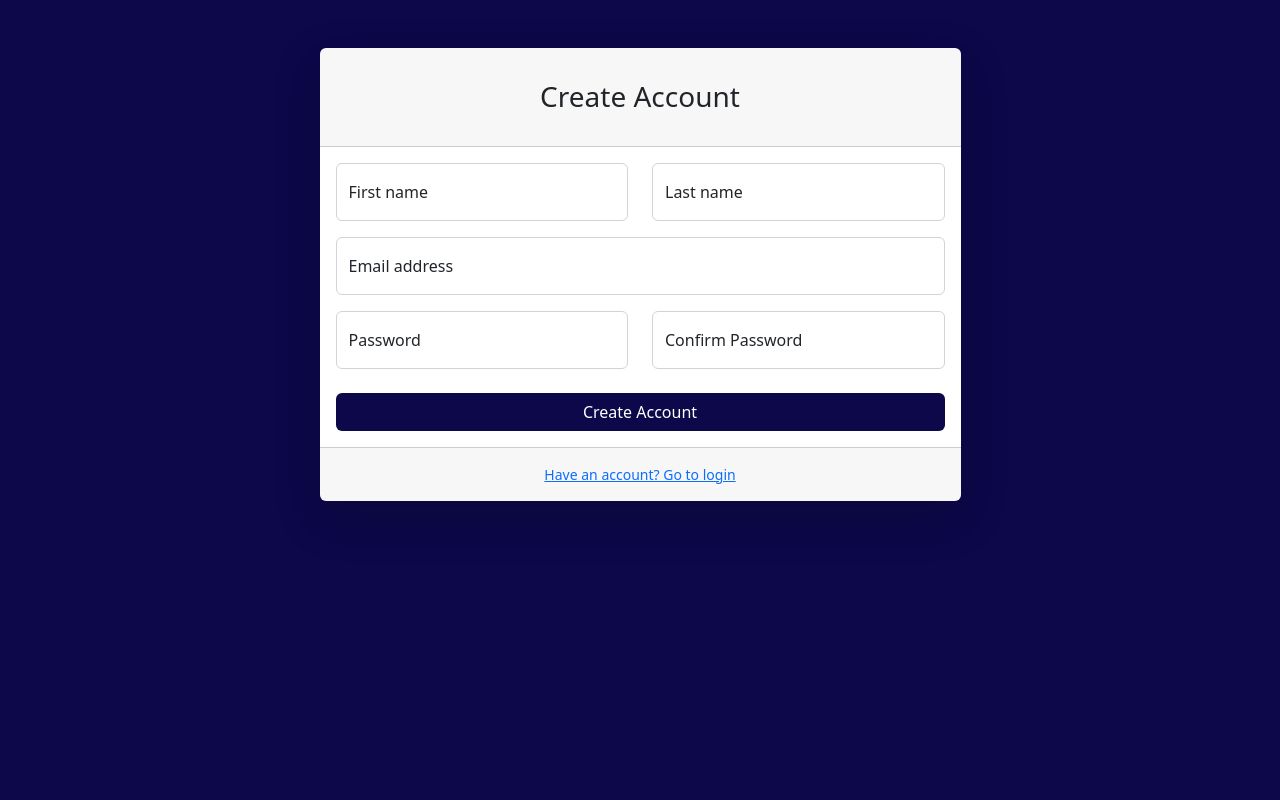
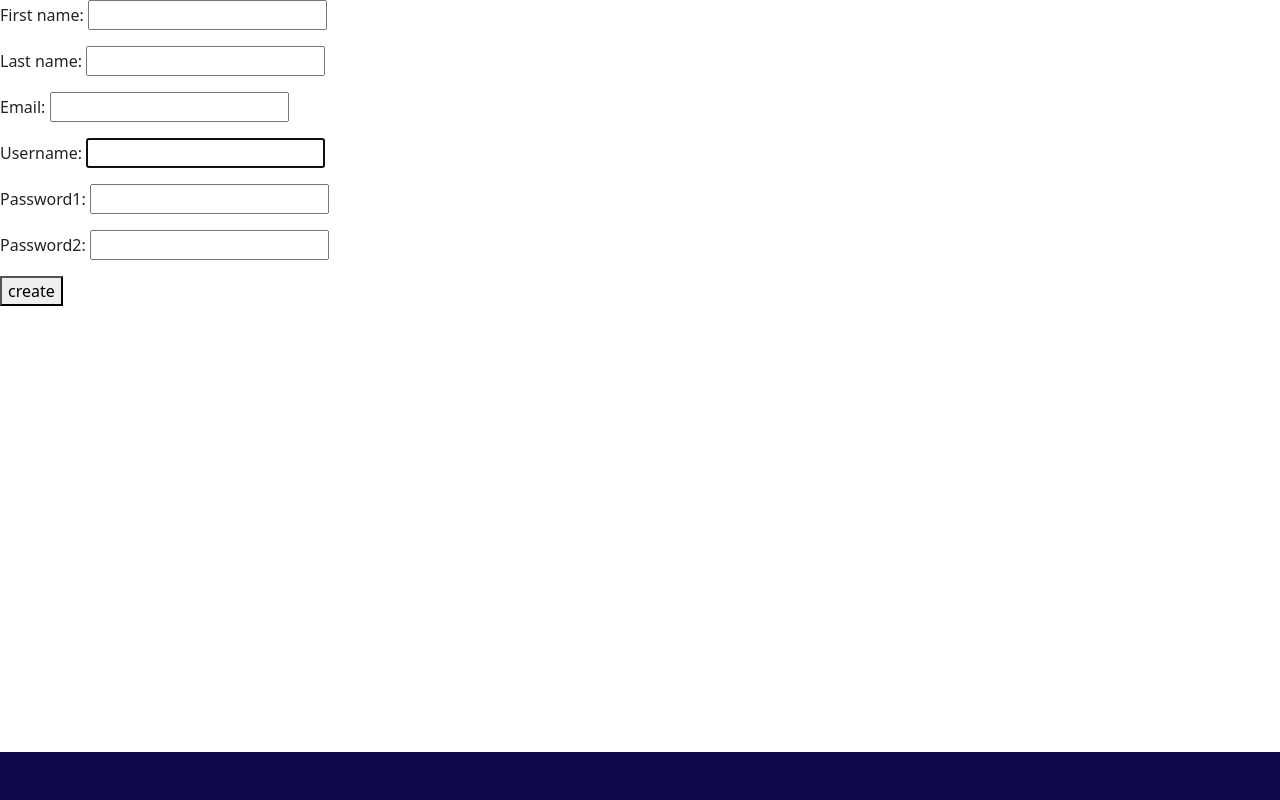
Before and after one commit to talemwa-eria-jackson-0/Online-Auction-System, a Django app: page /register/ in a window 1280 px wide. Run offline with Django 4.2, Linux system fonts and the light colour scheme; some libraries are stand-ins or nearby versions.

Commit message:
modified it abit

```diff
--- /dev/null
+++ b/core/forms.py
@@ -0,0 +1,46 @@
+from django import forms
+from django.contrib.auth.models import User
+from django.contrib.auth.forms import UserCreationForm
+
+class RegistrationForm(UserCreationForm):
+    # def __init__(self, *args, **kwargs):
+    #     super().__init__(*args, **kwargs)
+    #     self.fields["first_name"].widget.attrs.update({
+    #         "class": "form-control",
+    #         "placeholder": "Enter your first name",
+    #     })
+
+    #     self.fields["last_name"].widget.attrs.update({
+    #         "class": "form-control",
+    #         "placeholder": "Enter your last name",
+    #     })
+
+    #     self.fields["email"].widget.attrs.update({
+    #         "class": "form-control",
+    #         "placeholder": "Enter your Email",
+    #     })
+
+    #     self.fields["username"].widget.attrs.update({
+    #         "class": "form-control",
+    #         "placeholder": "Enter your username",
+    #     })
+
+    #     self.fields["password1"].widget.attrs.update({
+    #         "class": "form-control",
+    #         "placeholder": "Enter your password",
+    #     })
+
+        # self.fields["password2"].widget.attrs.update({
+        #     "class": "form-control",
+        #     "placeholder": "Confirm your password",
+        # })
+
+    first_name = forms.CharField(max_length=64)
+    last_name = forms.CharField(max_length=64)
+    email = forms.EmailField()
+    username = forms.CharField(max_length=64)
+    password1 = forms.CharField(widget=forms.PasswordInput)
+    password2 = forms.CharField(widget=forms.PasswordInput)
+    class Meta:
+        model = User
+        fields = ["first_name", "last_name", "email", "username", "password1", "password2"]
--- a/core/views.py
+++ b/core/views.py
@@ -1,4 +1,7 @@
-from django.shortcuts import render
+from django.shortcuts import render, redirect
+from django.contrib.auth.forms import UserCreationForm
+from . import forms
+from django.contrib import messages
 
 # Create your views here.
 
@@ -35,7 +38,23 @@ def my_profile(request):
 
 
 def register(request):
-    return render(request, "core/register.html")
+    if request.method == "POST":
+        form = forms.RegistrationForm(request.POST)
+        if form.is_valid():
+            form.save()
+            messages.success(request, "You have successfully created your account")
+            # proces data and create user
+            # redirect to the login page
+            return redirect("login")
+        else:
+            # form = forms.CustomRegistrationForm()
+            messages.error(request, "Error")
+    else:
+        form = forms.RegistrationForm()
+
+    return render(request, "core/register.html", {
+        "form": form,
+    })
 
 
 def login(request):
--- a/templates/core/register.html
+++ b/templates/core/register.html
@@ -2,6 +2,7 @@
 
 <!DOCTYPE html>
 <html lang="en">
+
 <head>
     <meta charset="utf-8" />
     <meta http-equiv="X-UA-Compatible" content="IE=edge" />
@@ -17,62 +18,14 @@
         }
     </style>
 </head>
-    <body class="bg-darkblue">
+
+<body class="bg-">
     <div id="layoutAuthentication">
         <div id="layoutAuthentication_content">
-                <main>
-                    <div class="container">
-                        <div class="row justify-content-center">
-                            <div class="col-lg-7">
-                                <div class="card shadow-lg border-0 rounded-lg mt-5">
-                                    <div class="card-header"><h3 class="text-center font-weight-light my-4">Create Account</h3></div>
-                                    <div class="card-body">
-                                        <form>
-                                            <div class="row mb-3">
-                                                <div class="col-md-6">
-                                                    <div class="form-floating mb-3 mb-md-0">
-                                                        <input class="form-control" id="inputFirstName" type="text" placeholder="Enter your first name" />
-                                                        <label for="inputFirstName">First name</label>
-                                                    </div>
-                                                </div>
-                                                <div class="col-md-6">
-                                                    <div class="form-floating">
-                                                        <input class="form-control" id="inputLastName" type="text" placeholder="Enter your last name" />
-                                                        <label for="inputLastName">Last name</label>
-                                                    </div>
-                                                </div>
-                                            </div>
-                                            <div class="form-floating mb-3">
-                                                <input class="form-control" id="inputEmail" type="email" placeholder="name@example.com" />
-                                                <label for="inputEmail">Email address</label>
-                                            </div>
-                                            <div class="row mb-3">
-                                                <div class="col-md-6">
-                                                    <div class="form-floating mb-3 mb-md-0">
-                                                        <input class="form-control" id="inputPassword" type="password" placeholder="Create a password" />
-                                                        <label for="inputPassword">Password</label>
-                                                    </div>
-                                                </div>
-                                                <div class="col-md-6">
-                                                    <div class="form-floating mb-3 mb-md-0">
-                                                        <input class="form-control" id="inputPasswordConfirm" type="password" placeholder="Confirm password" />
-                                                        <label for="inputPasswordConfirm">Confirm Password</label>
-                                                    </div>
-                                                </div>
-                                            </div>
-                                            <div class="mt-4 mb-0">
-                                                <div class="d-grid"><a class="btn bg-darkblue btn-block text-white" href="{% url 'login' %}">Create Account</a></div>
-                                            </div>
-                                        </form>
-                                    </div>
-                                    <div class="card-footer text-center py-3">
-                                        <div class="small"><a href="{% url 'login' %}">Have an account? Go to login</a></div>
-                                    </div>
-                                </div>
-                            </div>
-                        </div>
-                    </div>
-                </main>
+{% csrf_token %}
+{{form.as_p}}
+
+<button type="submit">create</button>
     </div>
     <div id="layoutAuthentication_footer">
         <footer class="py-4 bg-darkblue mt-auto">
@@ -88,7 +41,9 @@
         </footer>
     </div>
     </div>
-        <script src="https://cdn.jsdelivr.net/npm/bootstrap@5.2.3/dist/js/bootstrap.bundle.min.js" crossorigin="anonymous"></script>
+    <script src="https://cdn.jsdelivr.net/npm/bootstrap@5.2.3/dist/js/bootstrap.bundle.min.js"
+        crossorigin="anonymous"></script>
     <script src="js/scripts.js"></script>
 </body>
+
 </html>
```
Also changed, not shown: templates/base.html (+8 -3 lines), templates/core/home.html (+9 -3 lines), db.sqlite3. Lines whose indentation alone changed are shown as unchanged.
